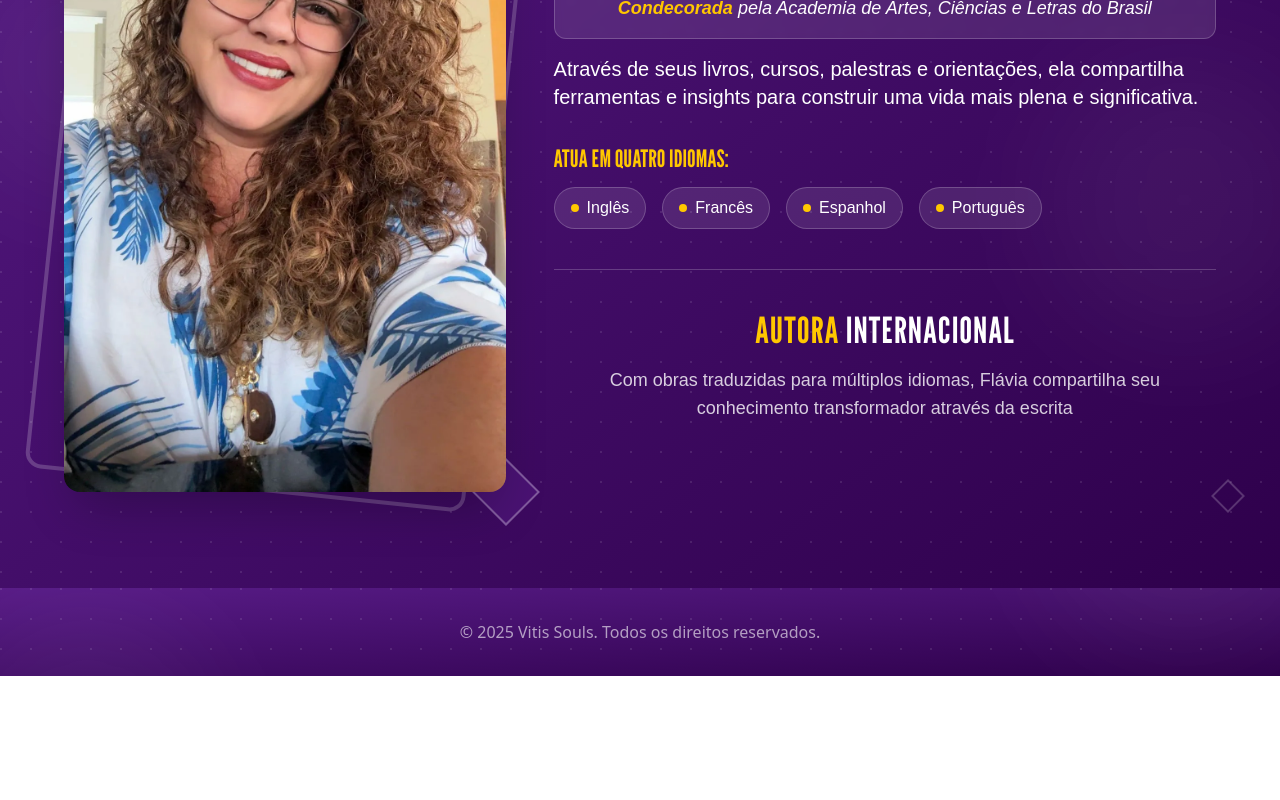
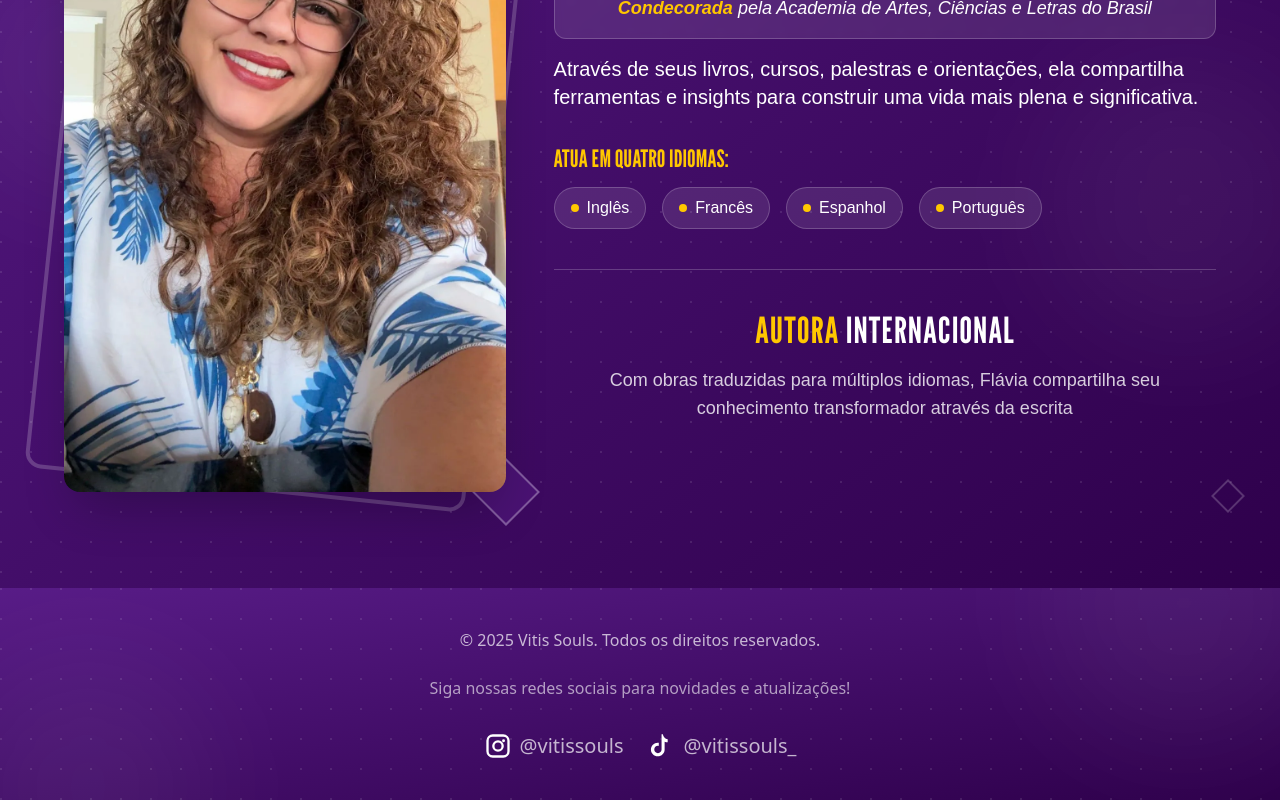
Before and after one commit to Marcelosoaresdev/SiteCursos, a React (Vite) app: page /universitario in a window 1280 px wide. Shown: the part 2953-3753 px from the top of the page. Before the commit the page ends 3629 px from the top, so only its background shows below. Built offline with nearby package versions, Linux system fonts and the light colour scheme.

Commit message:
style: update CtaSection link styles and enhance Footer content with social media links for improved user engagement

```diff
--- a/src/components/CtaSection.jsx
+++ b/src/components/CtaSection.jsx
@@ -69,7 +69,7 @@ function CtaSection() {
 
               <Link
                 to="/universitario"
-                className="inline-block text-center font-league text-white text-xl md:text-2xl px-8 py-4 md:px-10 md:py-5 bg-button-gradient rounded-2xl shadow-[0_4px_0_0_#6b21a8] hover:translate-y-0.5 hover:shadow-[0_2px_0_0_#6b21a8] active:translate-y-1 active:shadow-none transition-all duration-150 mt-8 cursor-pointer select-none w-full max-w-xs md:max-w-sm"
+                className="inline-block text-center font-league text-black text-xl md:text-2xl px-8 py-4 md:px-10 md:py-5 bg-brand-yellow rounded-2xl shadow-[0_4px_0_0_#6b21a8] hover:translate-y-0.5 hover:shadow-[0_2px_0_0_#6b21a8] active:translate-y-1 active:shadow-none transition-all duration-150 mt-8 cursor-pointer select-none w-full max-w-xs md:max-w-sm"
               >
                 CLIQUE AQUI!
               </Link>
--- a/src/components/Footer.jsx
+++ b/src/components/Footer.jsx
@@ -1,27 +1,25 @@
 import React from "react";
 import { motion } from "framer-motion";
-import { useScrollAnimation } from '../hooks/useScrollAnimation';
+import { useScrollAnimation } from "../hooks/useScrollAnimation";
 
 function Footer() {
-  const currentYear = new Date().getFullYear(); // Pega o ano atual automaticamente
+  const currentYear = new Date().getFullYear();
   const scrollAnimation = useScrollAnimation();
 
   return (
     <motion.footer
       ref={scrollAnimation.ref}
-      className="relative w-full overflow-hidden bg-gradient-to-br from-purple-900 to-brand-purple text-white/60 py-8"
+      className="relative w-full overflow-hidden bg-gradient-to-br from-purple-900 to-brand-purple text-white/60 py-10"
       variants={scrollAnimation.variants}
       initial={scrollAnimation.initial}
       animate={scrollAnimation.animate}
       transition={scrollAnimation.transition}
     >
-      {/* Elementos decorativos de fundo */}
+      {/* Elementos decorativos */}
       <div className="absolute inset-0 z-0">
-        {/* Bolhas decorativas */}
         <div className="absolute top-1/3 -left-10 w-64 h-64 rounded-full bg-white/5 blur-3xl"></div>
         <div className="absolute bottom-1/4 -right-12 w-72 h-72 rounded-full bg-white/5 blur-3xl"></div>
 
-        {/* Padrão de pontos */}
         <div
           className="absolute inset-0 opacity-10"
           style={{
@@ -31,11 +29,56 @@ function Footer() {
         ></div>
       </div>
 
-      {/* Conteúdo do Footer */}
-      <div className="container relative z-10 px-4 mx-auto text-center">
-        <p>
+      {/* Conteúdo */}
+      <div className="container relative z-10 px-4 mx-auto flex flex-col items-center gap-6 text-center">
+        <p className="text-white/70 text-sm md:text-base">
           &copy; {currentYear} Vitis Souls. Todos os direitos reservados.
         </p>
+
+        <p className="text-white/60 text-lg md:text-base">
+          Siga nossas redes sociais para novidades e atualizações!
+        </p>
+
+        {/* Ícones + nomes lado a lado */}
+        <div className="flex flex-col sm:flex-row items-center gap-6 mt-2">
+          {/* Instagram */}
+          <a
+            href="https://www.instagram.com/vitissouls"
+            target="_blank"
+            rel="noopener noreferrer"
+            aria-label="Instagram"
+            className="flex items-center gap-2 hover:scale-105 transition-transform"
+          >
+            <svg
+              xmlns="http://www.w3.org/2000/svg"
+              fill="currentColor"
+              viewBox="0 0 24 24"
+              className="w-7 h-7 text-white hover:text-[#ffc961] transition-colors"
+            >
+              <path d="M7.5 2h9a5.5 5.5 0 0 1 5.5 5.5v9A5.5 5.5 0 0 1 16.5 22h-9A5.5 5.5 0 0 1 2 16.5v-9A5.5 5.5 0 0 1 7.5 2zm0 2A3.5 3.5 0 0 0 4 7.5v9A3.5 3.5 0 0 0 7.5 20h9a3.5 3.5 0 0 0 3.5-3.5v-9A3.5 3.5 0 0 0 16.5 4h-9zM12 7a5 5 0 1 1 0 10 5 5 0 0 1 0-10zm0 2a3 3 0 1 0 0 6 3 3 0 0 0 0-6zm4.75-2.75a1.25 1.25 0 1 1 0 2.5 1.25 1.25 0 0 1 0-2.5z" />
+            </svg>
+            <span className="text-white/70 text-xl">@vitissouls</span>
+          </a>
+
+          {/* TikTok */}
+          <a
+            href="https://www.tiktok.com/@vitissouls_"
+            target="_blank"
+            rel="noopener noreferrer"
+            aria-label="TikTok"
+            className="flex items-center gap-2 hover:scale-105 transition-transform"
+          >
+            <svg
+              xmlns="http://www.w3.org/2000/svg"
+              fill="currentColor"
+              viewBox="0 0 24 24"
+              className="w-7 h-7 text-white hover:text-[#ffc961] transition-colors"
+            >
+              <path d="M12.75 2c.25 2.25 1.875 4 4.125 4.25v2.625c-.875 0-1.75-.25-2.625-.625v6.75c0 3.25-2.625 5.875-5.875 5.875S2.5 18.25 2.5 15s2.625-5.875 5.875-5.875c.25 0 .625 0 .875.125v2.75c-.25-.125-.5-.125-.75-.125-1.75 0-3.125 1.375-3.125 3.125s1.375 3.125 3.125 3.125 3.125-1.375 3.125-3.125V2h2.125z" />
+            </svg>
+            <span className="text-white/70 text-xl">@vitissouls_</span>
+          </a>
+        </div>
       </div>
     </motion.footer>
   );
```
